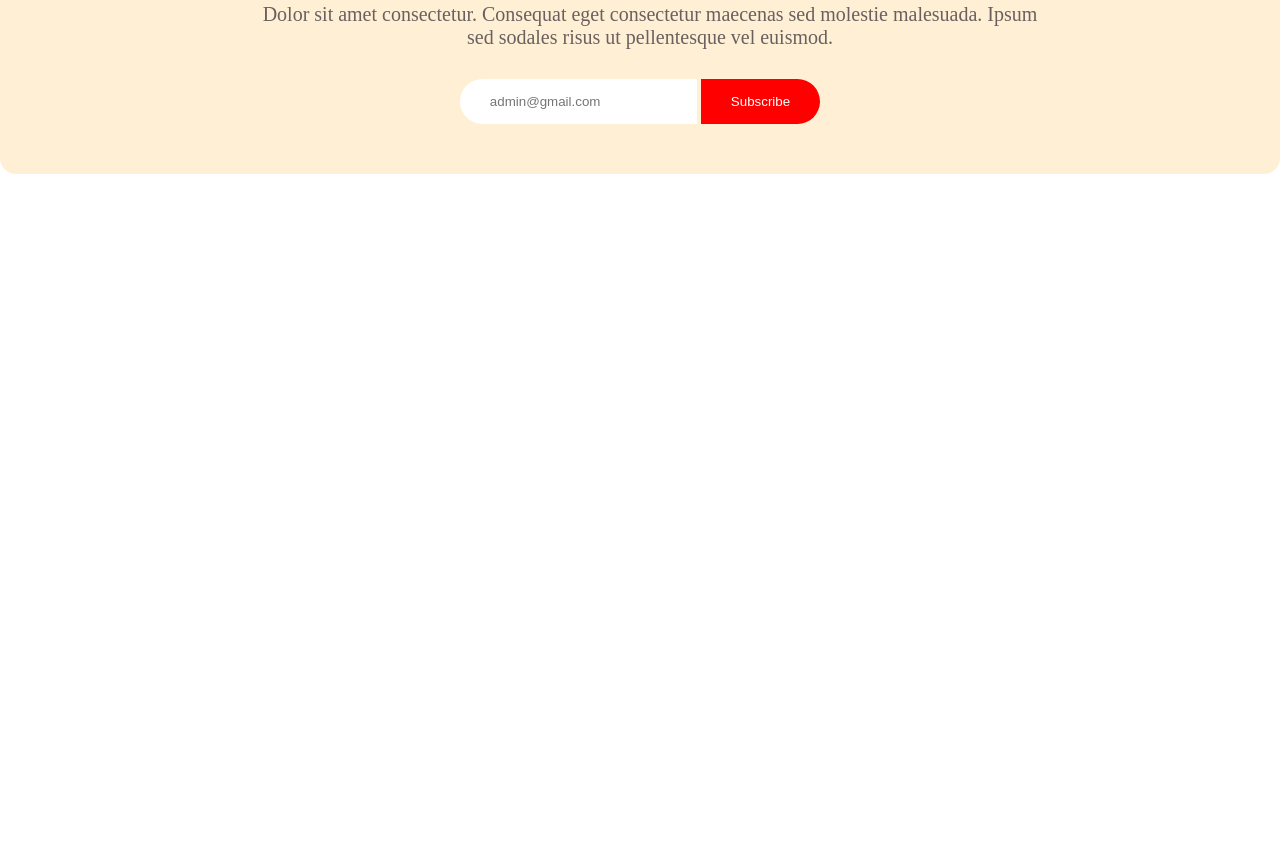
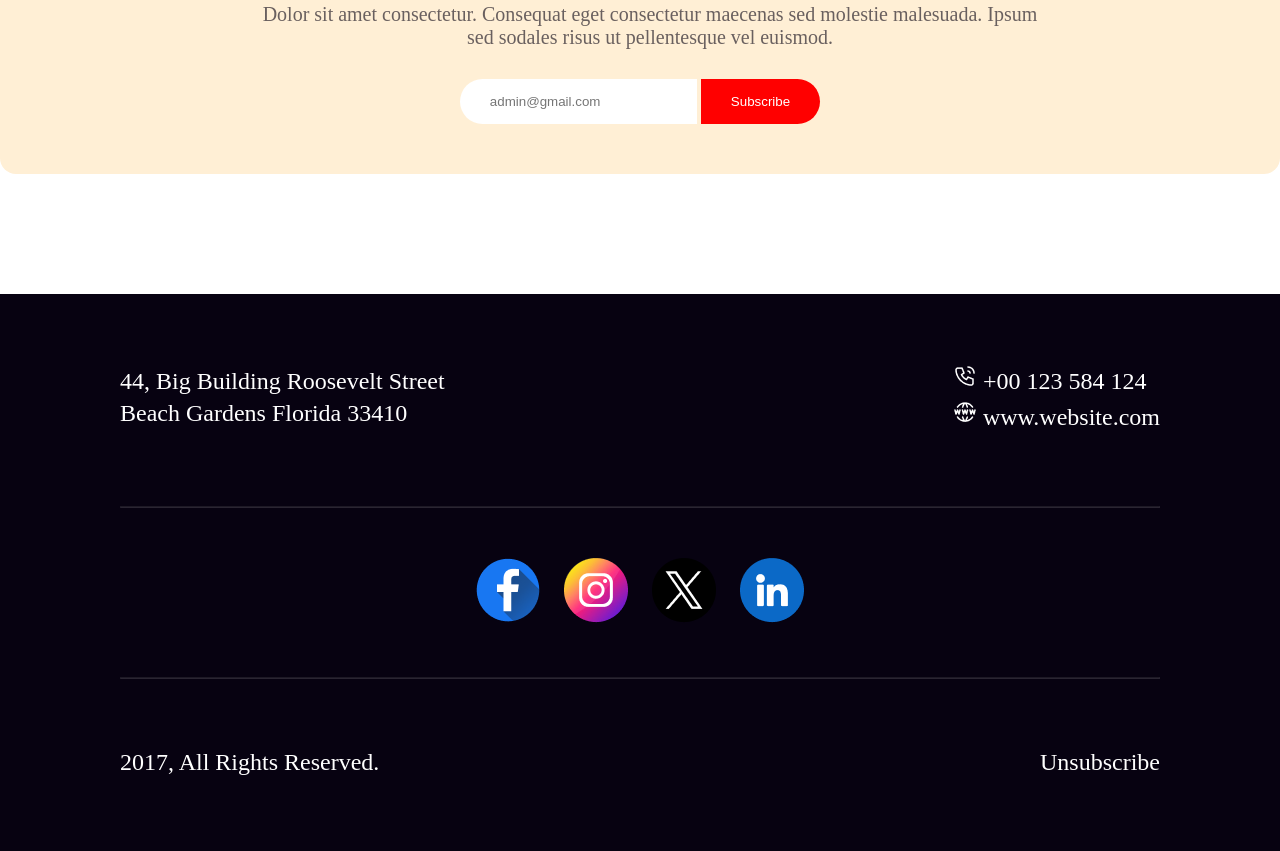
Before and after one commit to alamin-wd/new-year-assignment1, a plain HTML site: page index.html in a window 1280 px wide. Shown: the part 5581-6432 px from the top of the page. Before the commit the page ends 5875 px from the top, so only its background shows below. Drawn offline with Linux system fonts and the light colour scheme.

Commit message:
Added footer section

```diff
--- a/index.html
+++ b/index.html
@@ -127,7 +127,33 @@
 </section>
 
 </main>
+<footer>
+    <div class="footer-top">
+        <div>
+            <h6 class="footer-tittle">44, Big Building Roosevelt Street</h6>
+            <h6 class="footer-tittle">Beach Gardens Florida 33410</h6>
+        </div>
+        <div>
+            <h6 class="footer-tittle"><span><img src="./resources/Call.png" alt=""></span>  +00 123 584 124</h6>
+            <h6 class="footer-tittle"><span><img src="./resources/Website.png" alt=""></span>  www.website.com</h6>
+        </div>
+        </div>
+        <hr>
 
+    <div class="footer-middle">
+        <img class="footer-img" src="./resources/Facebook.png" alt="">
+        <img class="footer-img" src="./resources/Instagram.png" alt="">
+        <img class="footer-img" src="./resources/Twitter.png" alt="">
+        <img class="footer-img" src="./resources/Linkedin.png" alt="">
+    </div>
+<hr>
+    <div class="footer-bottom">
+        <h6 class="footer-tittle">2017, All Rights Reserved.</h6>
+        <h6 class="footer-tittle">Unsubscribe</h6>
+
+    </div>
+
+</footer>
 
 </body>
 </html>
--- a/styles/style.css
+++ b/styles/style.css
@@ -321,3 +321,54 @@ margin-bottom: 10px;
 }
 
 /* <!-- Subscribe Section end --> */
+
+/* footer section */
+
+footer {
+    background-color: #070211;
+
+}
+/* subscribe end */
+/* footer styles start */
+
+.footer-top {
+    color: #FFFFFF;
+display: flex;
+justify-content: space-between;
+align-items: center;
+padding: 70px 120px;
+}
+.footer-middle {
+align-items: center;
+text-align: center;
+padding: 50px;
+}
+.footer-bottom {
+    color: #FFFFFF;
+    display: flex;
+    justify-content: space-between;
+    align-items: center;
+    padding: 70px 120px;
+
+}
+.footer-img {
+    margin: 0px 10px;
+}
+.footer-img:hover{
+    animation: ;
+}
+
+hr {
+color: #FFFFFF;
+opacity: 15%;
+margin: 0px 120px;
+}
+
+.footer-tittle {
+    align-items: center;
+    justify-content: center;
+    color: #FFFFFF;
+    font-size: 24px;
+    font-weight: 500;
+    margin-bottom: 5px;
+}
```
